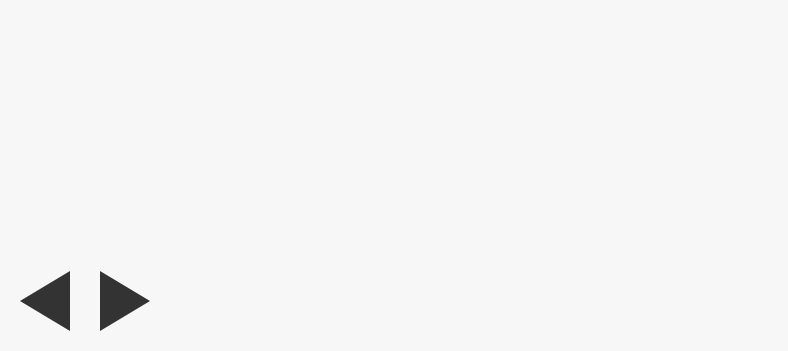
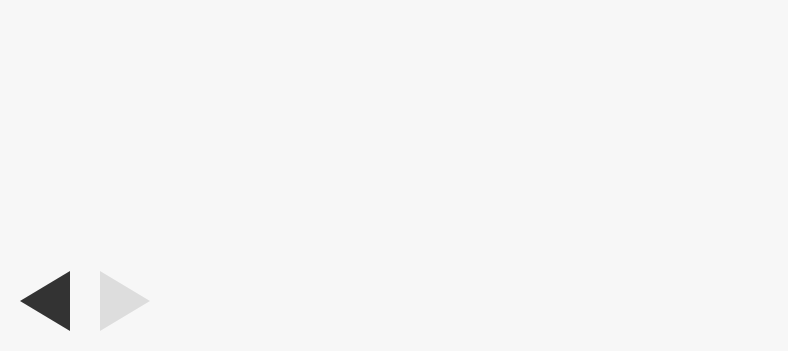
Before and after one commit to miguelmota/es6-the-sexy-stuff, a website: page index.html in a window 1280 px wide. Shown: the part 449-800 px from the top of the page, without its empty margins (0-788 px from the left). Drawn offline with Linux system fonts and the light colour scheme.

Commit message:
arrow color

```diff
--- a/index.html
+++ b/index.html
@@ -226,6 +226,11 @@ body {
 .next:hover {
   border-left-color: #888;
   cursor: pointer;
+}
+
+.arrow.left,
+.arrow.next {
+  border-left-color: rgba(0,0,0,.1);
 }
 
 h1 {
--- a/theme/style.css
+++ b/theme/style.css
@@ -221,6 +221,11 @@ body {
   cursor: pointer;
 }
 
+.arrow.left,
+.arrow.next {
+  border-left-color: rgba(0,0,0,.1);
+}
+
 h1 {
   font-size: 300%;
   line-height: 1.2;
```
